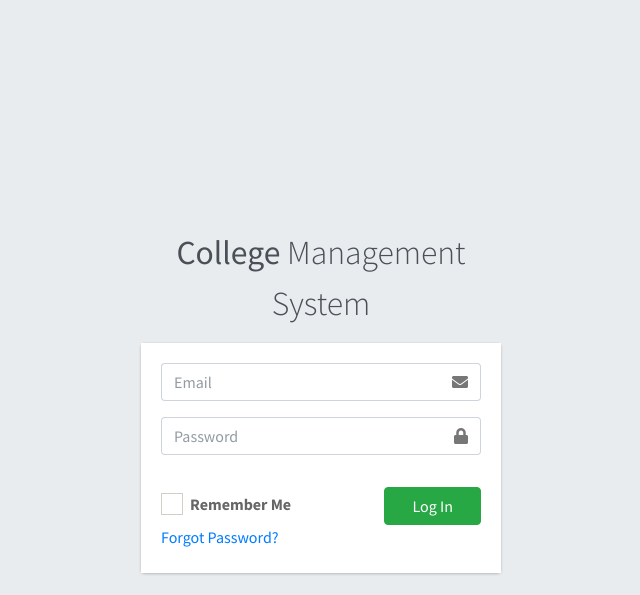
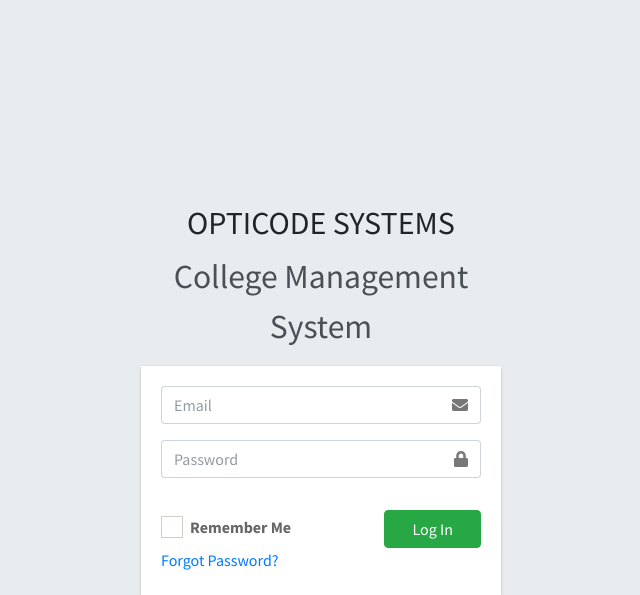
Before and after one commit to CodeMasterBrian/School-Management-System, a Django app: page / in a window 1280 px wide. Shown: the top 595 px of the page, without its empty margins (319-959 px from the left). Run offline with Django 5.2, Linux system fonts and the light colour scheme; some libraries are stand-ins or nearby versions.

Commit message:
Additional Customization

```diff
--- a/main_app/templates/main_app/login.html
+++ b/main_app/templates/main_app/login.html
@@ -25,7 +25,8 @@
 <body class="hold-transition login-page">
     <div class="login-box">
         <div class="login-logo">
-            <a href=""><b>College</b> Management System</a>
+        <h2 class="text-center">OPTICODE SYSTEMS</h2>
+            <a href=""><b>College Management System</b></a>
 
         </div>
         <!-- /.login-logo -->
```
Also changed, not shown: 2 other files.
